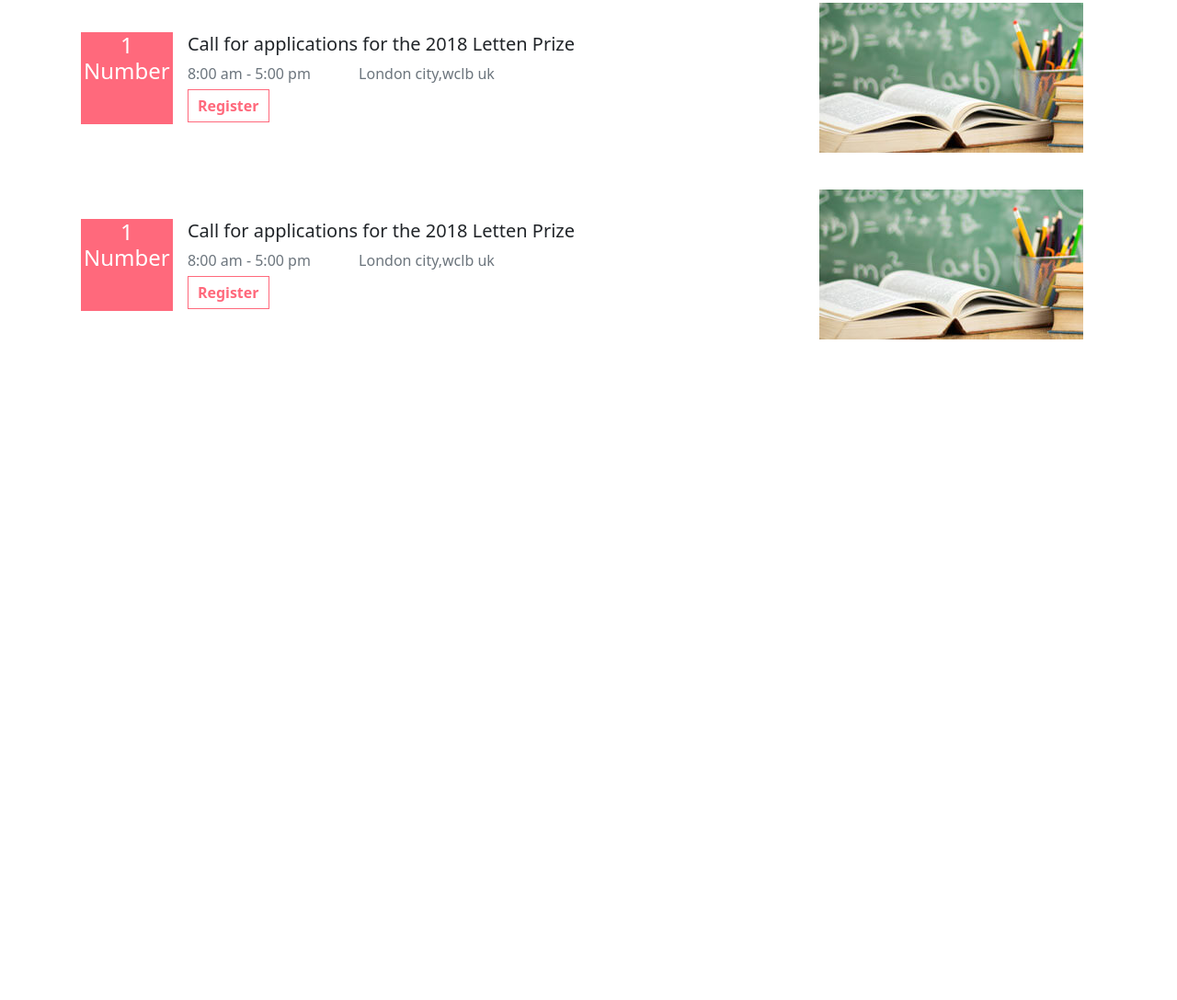
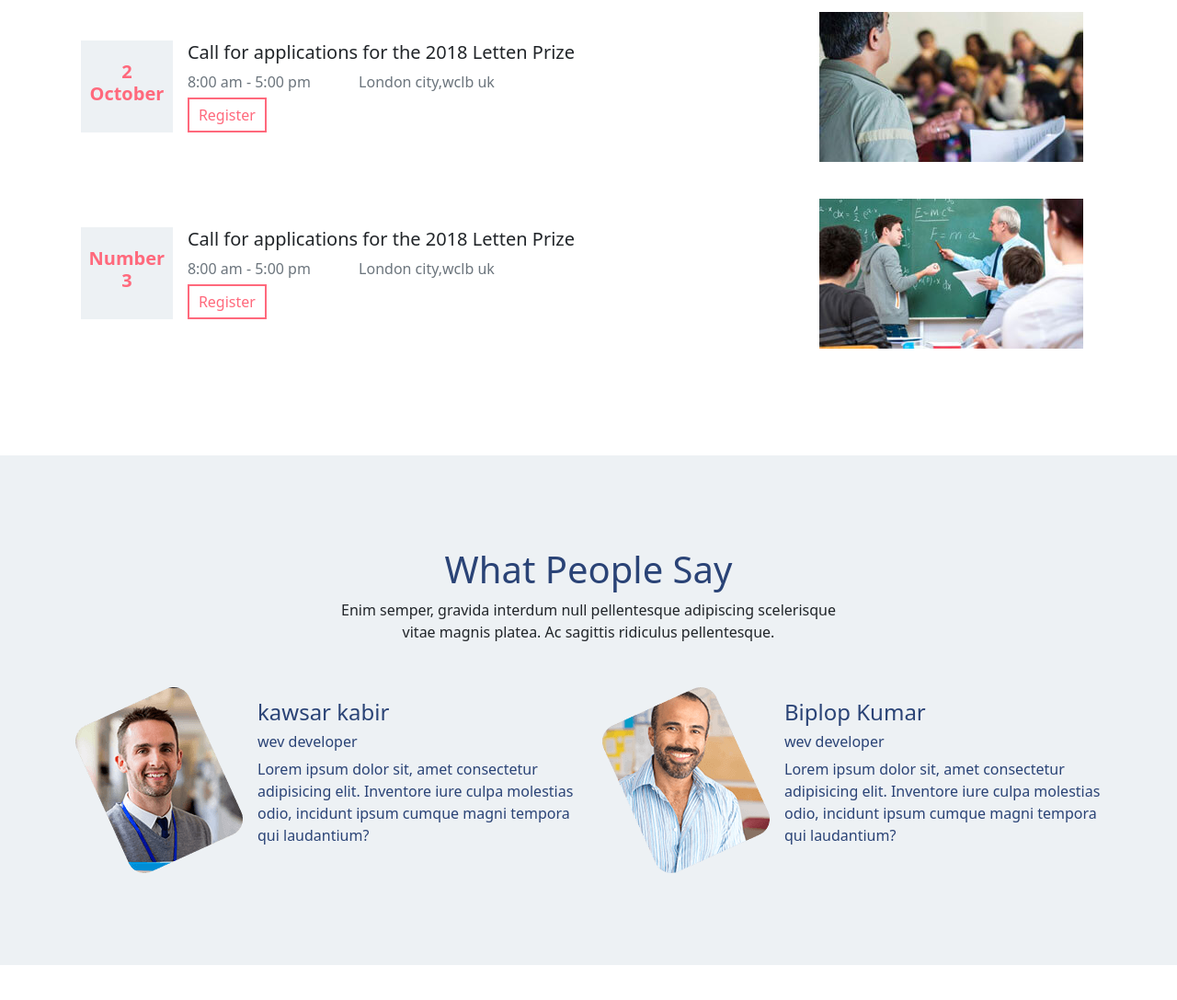
Before and after one commit to kawsarkabir/eduzone, a plain HTML site: page index.html in a window 1280 px wide. Shown: the part 3389-4476 px from the top of the page at 92% size. Before the commit the page ends 3874 px from the top, so only its background shows below. Drawn offline with nearby package versions, Linux system fonts and the light colour scheme.

Commit message:
people say section done

```diff
--- a/index.html
+++ b/index.html
@@ -349,11 +349,11 @@
       <!-- Upcoming Event section start -->
       <section class="upcoming-section my-5 py-5">
         <div class="container">
-          <h4 class="my-2">Upcomming Event..</h4>
+          <h2 class="my-2">Upcomming Event..</h2>
            <div class="upcoming-wrapper">
             <div class="upcoming-wrapper-left">
               <div class="upcomming-wrapper-inner-left">
-                  <h4>1 <br> Number</h4>
+                  <h5>Number <br>1 </h5>
               </div>
               <div class="upcomming-wrapper-inner-right">
                 <h5>Call for applications for the 2018 Letten Prize</h5>
@@ -369,7 +369,7 @@
            <div class="upcoming-wrapper">
             <div class="upcoming-wrapper-left">
               <div class="upcomming-wrapper-inner-left">
-                  <h4>1 <br> Number</h4>
+                <h5>2 <br> October</h5>
               </div>
               <div class="upcomming-wrapper-inner-right">
                 <h5>Call for applications for the 2018 Letten Prize</h5>
@@ -379,13 +379,13 @@
               </div>
             </div>
             <div class="upcoming-wrapper-right">
-              <img src="./img/upcoming-event.jpg" alt="" class="img-fluid">
+              <img src="./img/upcoming-event2.jpg" alt="" class="img-fluid">
             </div>
            </div>
            <div class="upcoming-wrapper">
             <div class="upcoming-wrapper-left">
               <div class="upcomming-wrapper-inner-left">
-                  <h4>1 <br> Number</h4>
+                <h5>Number <br>3</h5>
               </div>
               <div class="upcomming-wrapper-inner-right">
                 <h5>Call for applications for the 2018 Letten Prize</h5>
@@ -395,9 +395,42 @@
               </div>
             </div>
             <div class="upcoming-wrapper-right">
-              <img src="./img/upcoming-event.jpg" alt="" class="img-fluid">
+              <img src="./img/upcoming-event3.jpg" alt="" class="img-fluid">
             </div>
            </div>
+        </div>
+      </section>
+      <!-- upcomming event section end -->
+      <!-- people say section start here -->
+      <section class="people-say my-5">
+        <div class="container">
+          <div class="title text-center">
+            <h1>What People Say</h1>
+            <p>Enim semper, gravida interdum null pellentesque adipiscing scelerisque vitae magnis platea. Ac sagittis ridiculus pellentesque.</p>
+          </div>
+          <div class="people-say-wapper mt-5">
+            <div class="people-say-left d-flex align-items-center">
+              <div class="people-inner-img">
+                <img src="./img/about-author.png" alt="">
+              </div>
+              <div class="people-inner-details ms-3">
+                <h4>kawsar kabir</h4>
+                <h6>wev developer</h6>
+                <p>Lorem ipsum dolor sit, amet consectetur adipisicing elit. Inventore iure culpa molestias odio, incidunt ipsum cumque magni tempora qui laudantium?</p>
+              </div>
+            </div>
+            <div class="people-say-left d-flex align-items-center">
+              <div class="people-inner-img">
+                <img src="./img/about-author2.png" alt="">
+              </div>
+              <div class="people-inner-details ms-3">
+                <h4>Biplop Kumar</h4>
+                <h6>wev developer</h6>
+                <p>Lorem ipsum dolor sit, amet consectetur adipisicing elit. Inventore iure culpa molestias odio, incidunt ipsum cumque magni tempora qui laudantium?</p>
+              </div>
+            </div>
+          </div>
+
         </div>
       </section>
 
--- a/style.css
+++ b/style.css
@@ -196,21 +196,43 @@ ul li i{
     align-items: center;
 }
 .upcomming-wrapper-inner-left{
-    background: #ff697c;
-    color: #fff;
+    background: #edf1f4;
+    color: #ff697c;
     width: 100px;
     height: 100px;
     text-align: center;
     position: relative;
+    display: flex;
+    justify-content: center;
+    align-items: center;
     right: 1rem;
+    font-weight: bold;
+}
+.upcomming-wrapper-inner-left h5{
+    font-weight: bold;
 }
 .upcomming-wrapper-inner-right .register{
-    border: 1px solid #ff697c;
+    border: 2px solid #ff697c;
     padding: 5px 10px;
     display: inline-block;
     color: #ff697c;
-    font-weight: 600;
+    font-weight: 500;
     margin-top: 5px;
     text-decoration: none;
 
 }
+/* upcomming event section end */
+.people-say{
+    background-color: #edf1f4;
+    padding: 100px 0px;
+}
+.people-inner-details{
+    color: #2a4376;
+}
+.people-say-wapper{
+    display: grid;
+    grid-template-columns: 1fr 1fr;
+    justify-content: center;
+    align-items: center;
+    grid-gap: 30px;
+}
```
